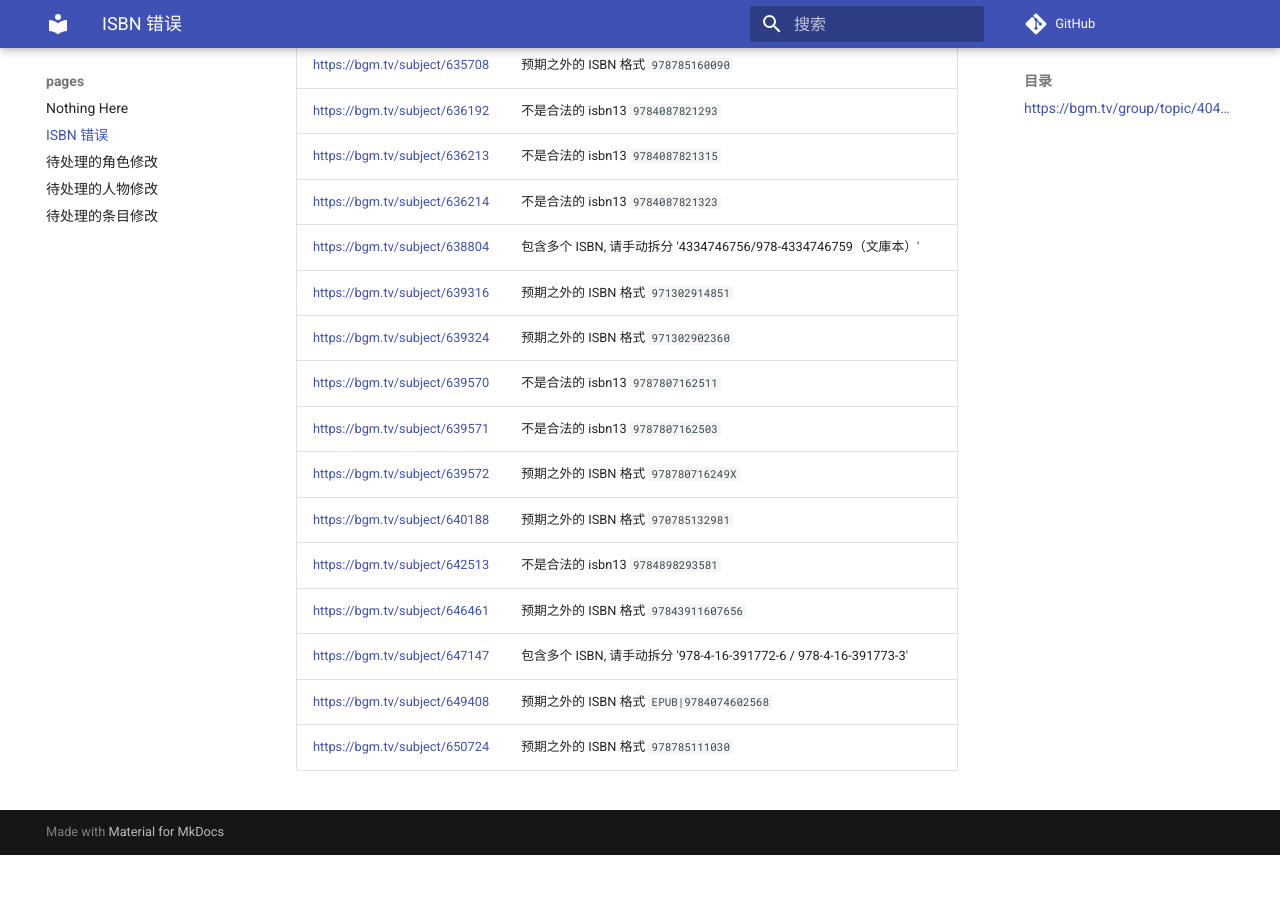
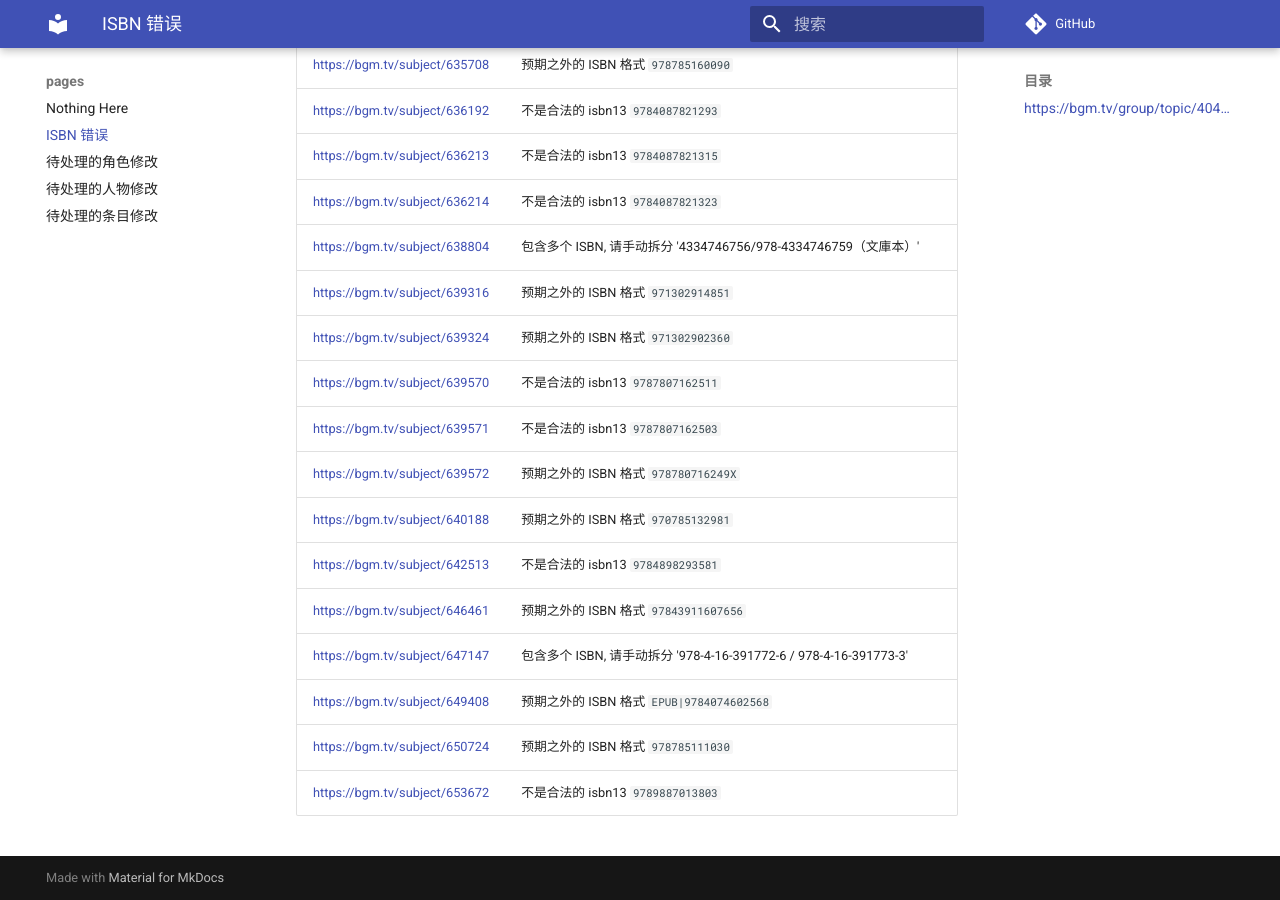
Before and after one commit to trim21/bangumi-pages, an MkDocs documentation site: the page built from docs/isbn.md, in a window 1280 px wide and 900 px high, scrolled down 10415 px. Built offline with MkDocs 1.6.1 and Material for MkDocs 9.7.7, drawn with Linux system fonts in a browser that asks for light colours; comment, search, counter and statistics services are not loaded; before the commit the page ends 11270 px from its top, so only the background shows below that; part of the change alters nothing that is shown.

Commit message:
update isbn.md

```diff
--- a/docs/isbn.md
+++ b/docs/isbn.md
@@ -1,7 +1,7 @@
 # ISBN 错误
 ## <https://bgm.tv/group/topic/404801>
 
-total 239
+total 240
 
 | url | error |
 | --- |  ---  |
@@ -244,3 +244,4 @@ total 239
 | <https://bgm.tv/subject/647147> | 包含多个 ISBN, 请手动拆分 '978-4-16-391772-6 / 978-4-16-391773-3' |
 | <https://bgm.tv/subject/649408> | 预期之外的 ISBN 格式 `EPUB|9784074602568` |
 | <https://bgm.tv/subject/650724> | 预期之外的 ISBN 格式 `978785111030` |
+| <https://bgm.tv/subject/653672> | 不是合法的 isbn13 <code>9789887013803</code> |
```
